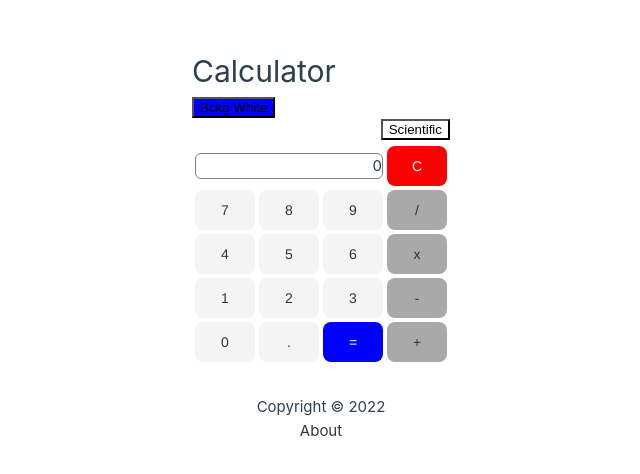
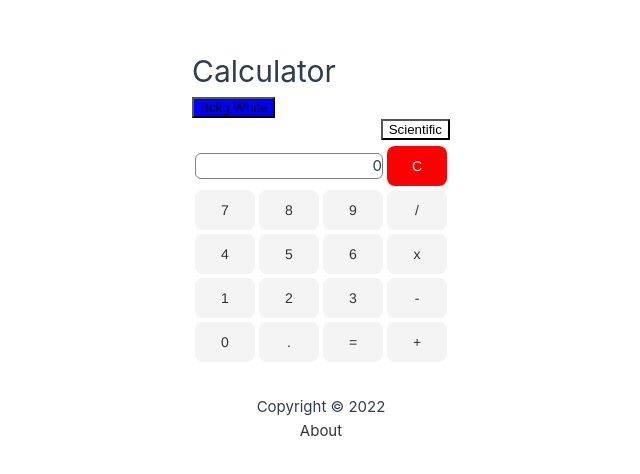
Before and after one commit to josecome/Calculator_Vuejs, a Vue app: page / in a window 1280 px wide. Shown: the part 170-644 px from the top of the page, without its empty margins (190-830 px from the left). Built offline with nearby package versions, Linux system fonts and the light colour scheme.

Commit message:
Code improved

```diff
--- a/src/components/Calculator.vue
+++ b/src/components/Calculator.vue
@@ -11,64 +11,12 @@
                     <button class="btn_clean" @click="clean_screen()">C</button>
                 </td>
             </tr>
-            <tr>
-                <td>
-                    <button @click="addNmber($event)">7</button>
-                </td>
-                <td>
-                    <button @click="addNmber($event)">8</button>
-                </td>
-                <td>
-                    <button @click="addNmber($event)">9</button>
-                </td>
-                <td>
-                    <button class="oper" @click="addNmber($event)">/</button>
-                </td>
-            </tr>
-            <tr>
-                <td>
-                    <button @click="addNmber($event)">4</button>
-                </td>
-                <td>
-                    <button @click="addNmber($event)">5</button>
-                </td>
-                <td>
-                    <button @click="addNmber($event)">6</button>
-                </td>
-                <td>
-                    <button class="oper" @click="addNmber($event)">x</button>
-                </td>
-            </tr>
-            <tr>
-                <td>
-                    <button @click="addNmber($event)">1</button>
-                </td>
-                <td>
-                    <button @click="addNmber($event)">2</button>
-                </td>
-                <td>
-                    <button @click="addNmber($event)">3</button>
-                </td>
-                <td>
-                    <button class="oper" @click="addNmber($event)">-</button>
-                </td>
-            </tr>
-            <tr>
-                <td>
-                    <button @click="addNmber($event)">0</button>
-                </td>
-                <td>
-                    <button @click="addNmber($event)">.</button>
-                </td>
-                <td>
-                    <button class="oper2" @click="addNmber($event)">=</button>
-                </td>
-                <td>
-                    <button class="oper" @click="addNmber($event)">+</button>
+            <tr v-for="btns_rows in buttons_in_array">
+                <td v-for="btns in btns_rows">
+                    <button @click="addNmber($event)">{{ btns }}</button>
                 </td>
             </tr>
         </table>
-
     </div>
 </template>
 
@@ -85,7 +33,8 @@ export default {
         return{
             prevnmbr: 0,
             nmbr: 0,
-            lastop: "NA"
+            lastop: "NA",
+            buttons_in_array: [[7, 8, 9, "/"], [4, 5, 6, "x"],[1, 2, 3, "-"], [0, ".", "=", "+"]]
         }
     },
     methods: {
```
